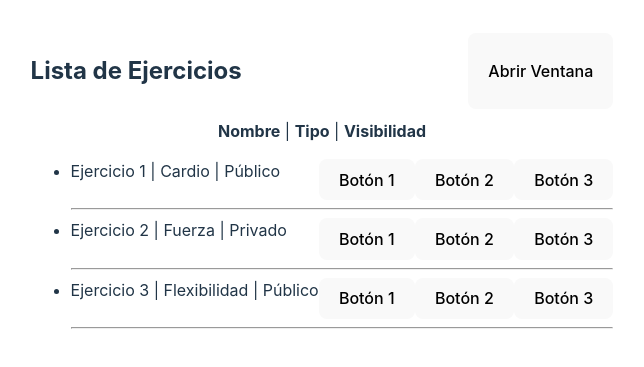
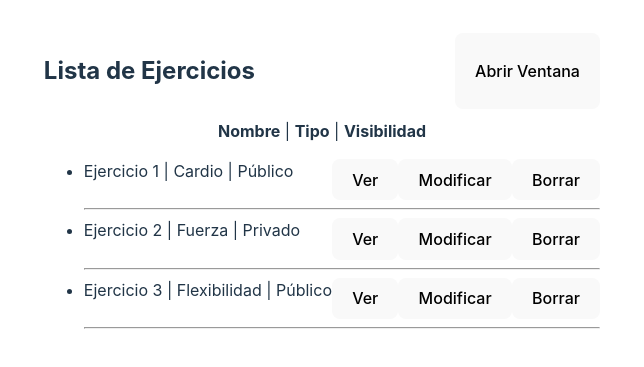
Before and after one commit to NicolasLeribleUMA/Requisitos07, a React (Vite) app in the folder client/: page / in a window 1280 px wide. Shown: the part 211-578 px from the top of the page, without its empty margins (318-962 px from the left). Built offline with nearby package versions, Linux system fonts and the light colour scheme.

Commit message:
Update Ejercicios.jsx

```diff
--- a/client/src/pages/Ejercicios.jsx
+++ b/client/src/pages/Ejercicios.jsx
@@ -35,9 +35,9 @@ export function Ejercicios() {
                 {ejercicio.nombre} | {ejercicio.tipo} | {ejercicio.privado ? 'Privado' : 'Público'}
               </div>
               <div style={{ display: 'inline-block' }}>
-                <button>Botón 1</button>
-                <button>Botón 2</button>
-                <button>Botón 3</button>
+                <button>Ver</button>
+                <button>Modificar</button>
+                <button>Borrar</button>
               </div>
             </div>
             <hr /> {/* Línea para separar visualmente los ejercicios */}
```
